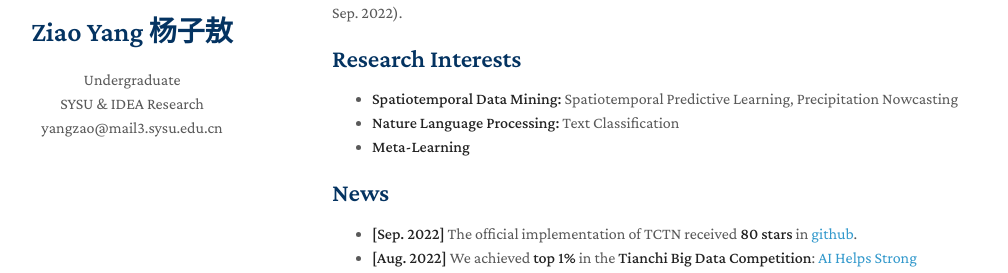
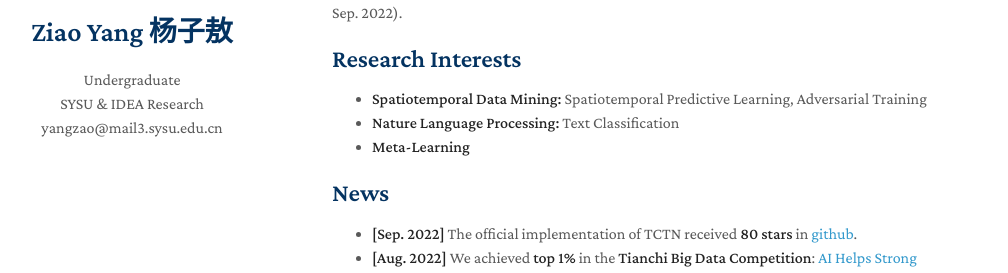
Before and after one commit to yangziao56/homepage, a Jekyll site: the page built from index.md, in a window 1280 px wide and 900 px high. Shown: the part 248-521 px from the top of the window, without its empty margins (138-1146 px from the left). Built offline with Jekyll 4.4.1, drawn with Linux system fonts in a browser that asks for light colours; nearby versions of some CDN libraries; a style sheet for code colours, icons or effects is not loaded; our own code applies the rules of GitHub Pages for plain Markdown files.

Commit message:
Update index.md
Signed-off-by: Ziao Yang <70676524+yangziao56@users.noreply.github.com>

```diff
--- a/index.md
+++ b/index.md
@@ -11,7 +11,7 @@ You can learn more details about my research through my [Academic Curriculum Vit
 
 ## Research Interests
 
-- **Spatiotemporal Data Mining:** Spatiotemporal Predictive Learning, Precipitation Nowcasting
+- **Spatiotemporal Data Mining:** Spatiotemporal Predictive Learning, Adversarial Training
 - **Nature Language Processing:** Text Classification
 - **Meta-Learning**
 
```
